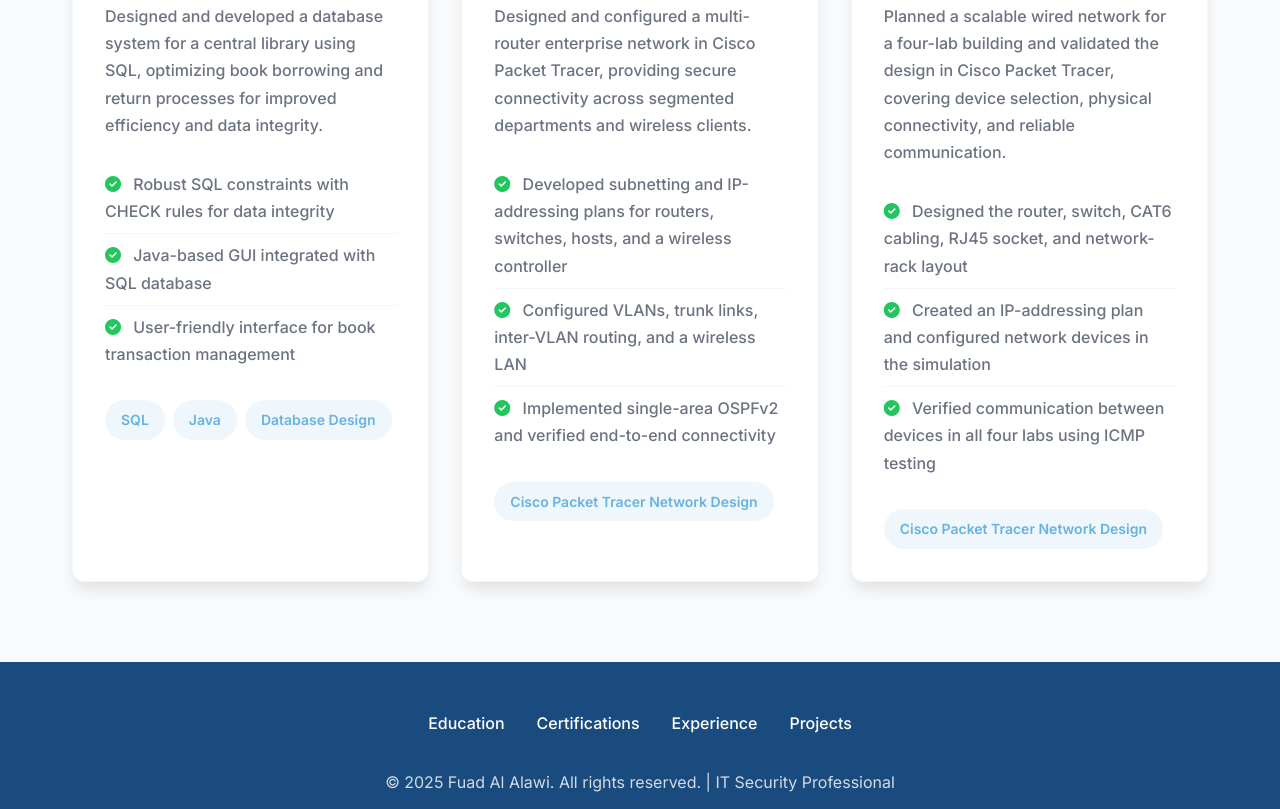
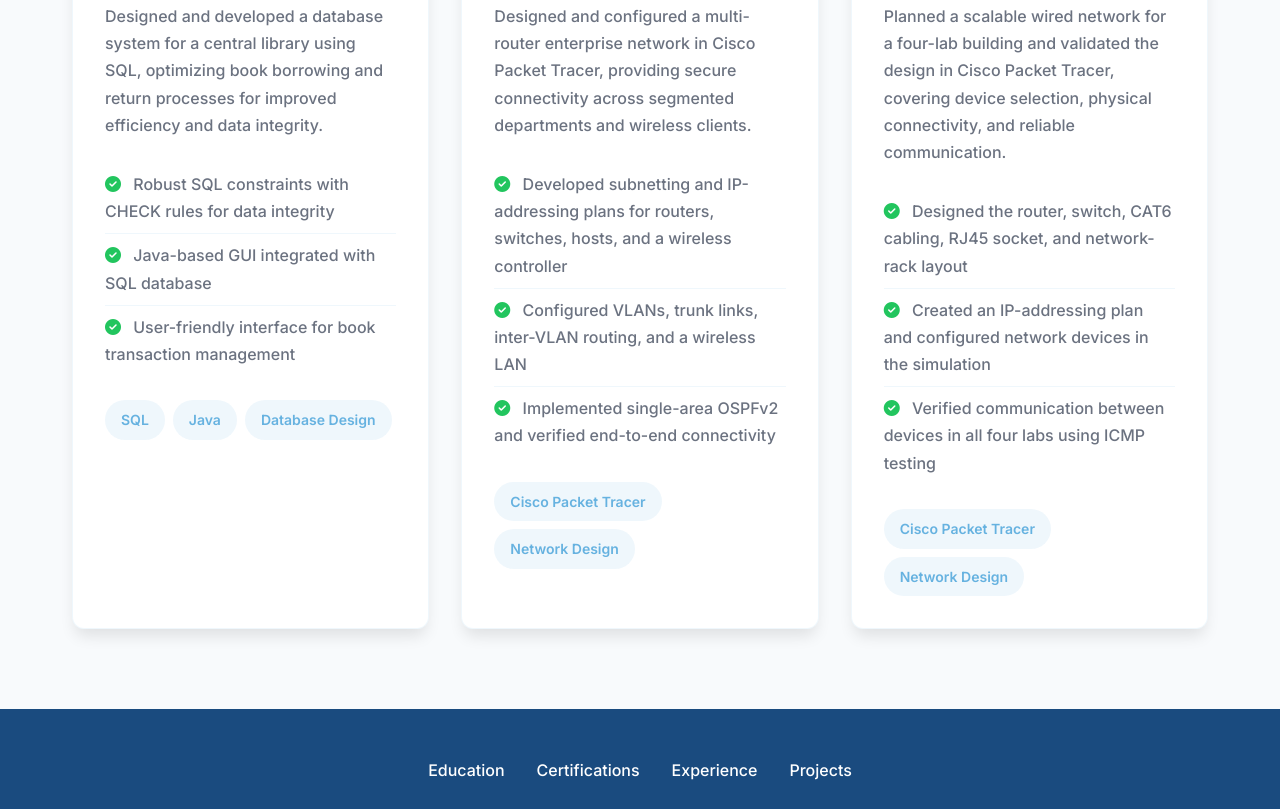
Before and after one commit to FuadAlawi/Fuad-Alawi-Portfolio, a plain HTML site: page index.html in a window 1280 px wide. Shown: the part 10873-11682 px from the top of the page. Drawn offline with nearby package versions, Linux system fonts and the light colour scheme.

Commit message:
Split networking project tool labels

```diff
--- a/index.html
+++ b/index.html
@@ -3161,7 +3161,8 @@
                         </li>
                     </ul>
                     <div style="display: flex; flex-wrap: wrap; gap: 0.5rem;">
-                        <span style="background: rgba(102, 178, 224, 0.1); color: var(--primary-color); padding: 0.5rem 1rem; border-radius: 20px; font-size: 0.875rem; font-weight: 600;">Cisco Packet Tracer Network Design</span>
+                        <span style="background: rgba(102, 178, 224, 0.1); color: var(--primary-color); padding: 0.5rem 1rem; border-radius: 20px; font-size: 0.875rem; font-weight: 600;">Cisco Packet Tracer</span>
+                        <span style="background: rgba(102, 178, 224, 0.1); color: var(--primary-color); padding: 0.5rem 1rem; border-radius: 20px; font-size: 0.875rem; font-weight: 600;">Network Design</span>
                     </div>
                 </div>
 
@@ -3193,7 +3194,8 @@
                         </li>
                     </ul>
                     <div style="display: flex; flex-wrap: wrap; gap: 0.5rem;">
-                        <span style="background: rgba(102, 178, 224, 0.1); color: var(--primary-color); padding: 0.5rem 1rem; border-radius: 20px; font-size: 0.875rem; font-weight: 600;">Cisco Packet Tracer Network Design</span>
+                        <span style="background: rgba(102, 178, 224, 0.1); color: var(--primary-color); padding: 0.5rem 1rem; border-radius: 20px; font-size: 0.875rem; font-weight: 600;">Cisco Packet Tracer</span>
+                        <span style="background: rgba(102, 178, 224, 0.1); color: var(--primary-color); padding: 0.5rem 1rem; border-radius: 20px; font-size: 0.875rem; font-weight: 600;">Network Design</span>
                     </div>
                 </div>
             </div>
```
